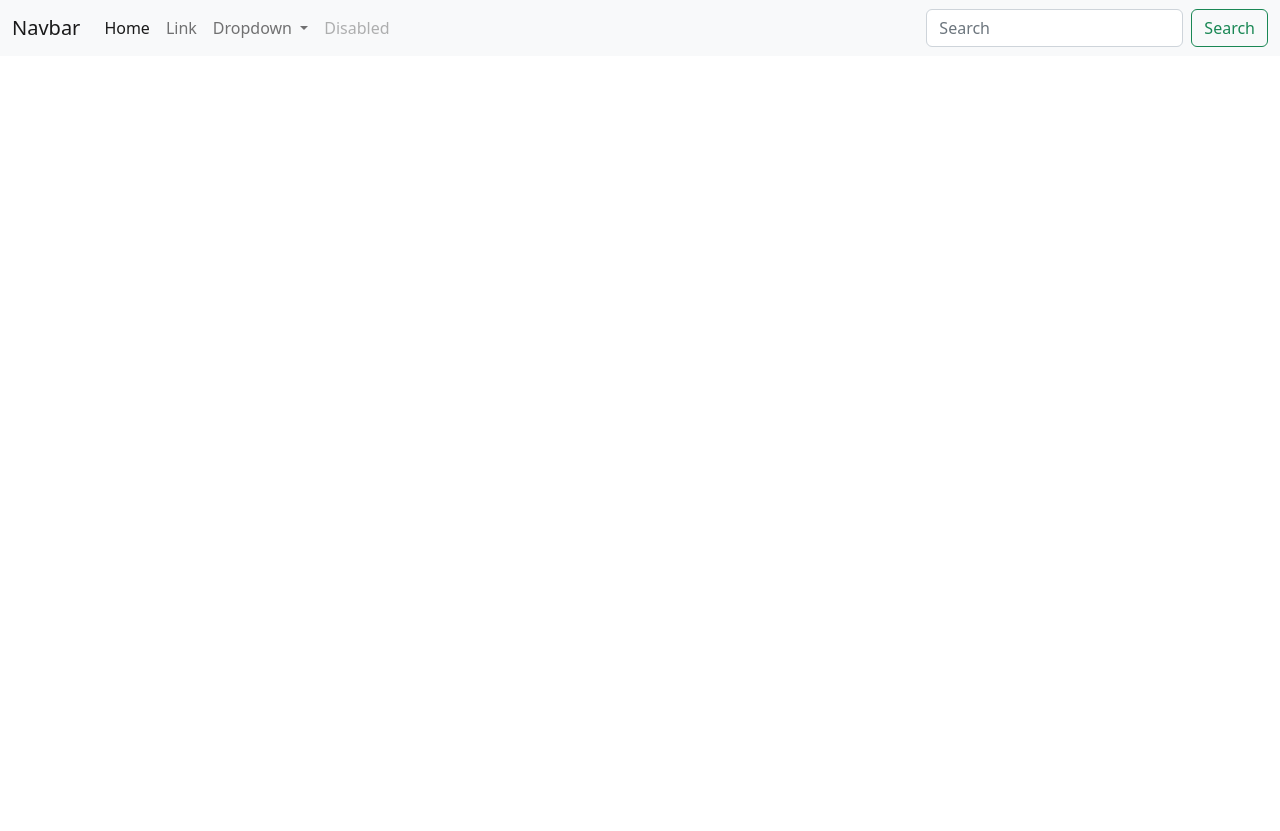
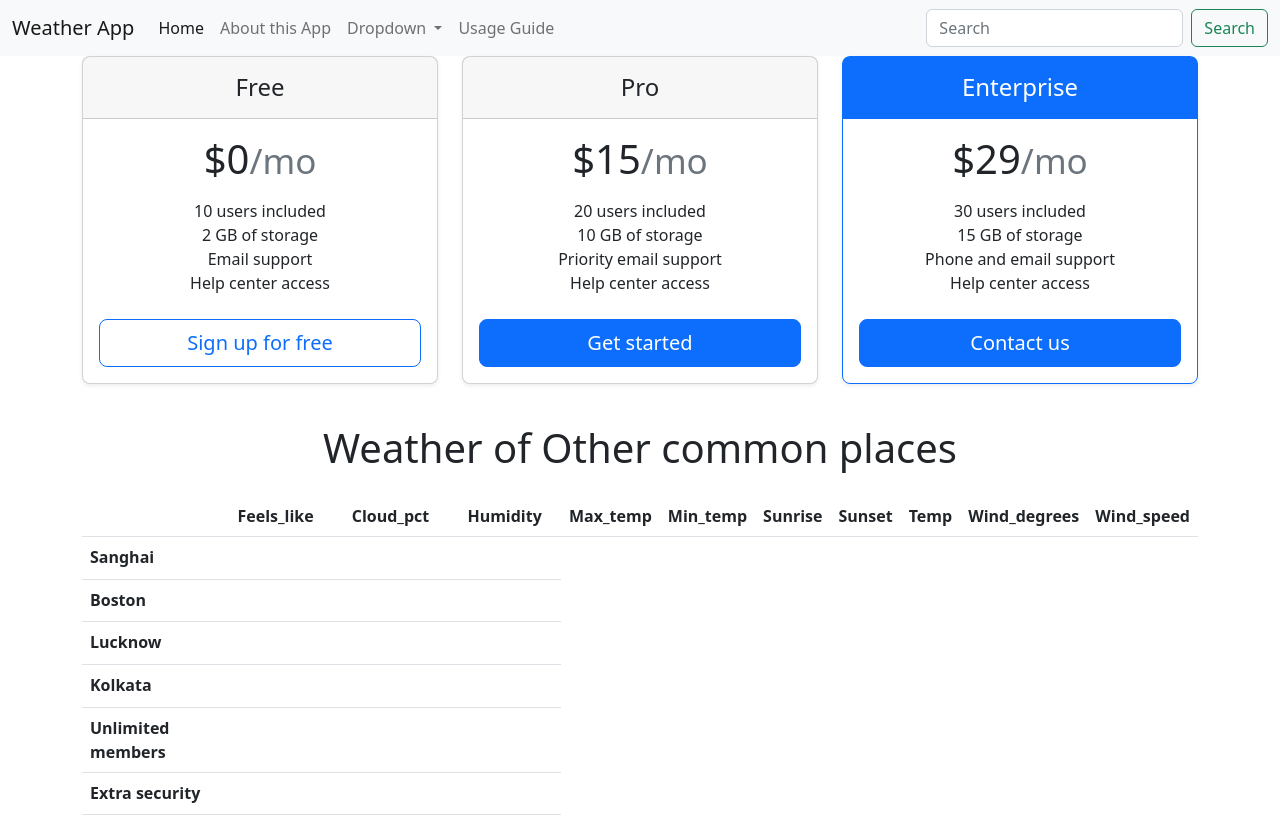
Before and after one commit to Utsav1256/Weather_App, a plain HTML site: page index.html in a window 1280 px wide. Before the commit the page ends 800 px from the top, so only its background shows below. Drawn offline with nearby package versions, Linux system fonts and the light colour scheme; no server answers.

Commit message:
add weather api

```diff
--- a/index.html
+++ b/index.html
@@ -9,7 +9,7 @@
   <body>
     <nav class="navbar navbar-expand-lg bg-light">
       <div class="container-fluid">
-        <a class="navbar-brand" href="#">Navbar</a>
+        <a class="navbar-brand" href="#">Weather App</a>
         <button class="navbar-toggler" type="button" data-bs-toggle="collapse" data-bs-target="#navbarSupportedContent" aria-controls="navbarSupportedContent" aria-expanded="false" aria-label="Toggle navigation">
           <span class="navbar-toggler-icon"></span>
         </button>
@@ -19,21 +19,21 @@
               <a class="nav-link active" aria-current="page" href="#">Home</a>
             </li>
             <li class="nav-item">
-              <a class="nav-link" href="#">Link</a>
+              <a class="nav-link" href="#">About this App</a>
             </li>
             <li class="nav-item dropdown">
               <a class="nav-link dropdown-toggle" href="#" role="button" data-bs-toggle="dropdown" aria-expanded="false">
                 Dropdown
               </a>
               <ul class="dropdown-menu">
-                <li><a class="dropdown-item" href="#">Action</a></li>
-                <li><a class="dropdown-item" href="#">Another action</a></li>
+                <li><a class="dropdown-item" href="#">Delhi</a></li>
+                <li><a class="dropdown-item" href="#">Seattle</a></li>
                 <li><hr class="dropdown-divider"></li>
-                <li><a class="dropdown-item" href="#">Something else here</a></li>
+                <li><a class="dropdown-item" href="#">Bangalore</a></li>
               </ul>
             </li>
             <li class="nav-item">
-              <a class="nav-link disabled">Disabled</a>
+              <a class="nav-link">Usage Guide</a>
             </li>
           </ul>
           <form class="d-flex" role="search">
@@ -43,6 +43,130 @@
         </div>
       </div>
     </nav>
+
+
+
+    <div class="container">
+      <main>
+        <div class="row row-cols-1 row-cols-md-3 mb-3 text-center">
+          <div class="col">
+            <div class="card mb-4 rounded-3 shadow-sm">
+              <div class="card-header py-3">
+                <h4 class="my-0 fw-normal">Free</h4>
+              </div>
+              <div class="card-body">
+                <h1 class="card-title pricing-card-title">$0<small class="text-muted fw-light">/mo</small></h1>
+                <ul class="list-unstyled mt-3 mb-4">
+                  <li>10 users included</li>
+                  <li>2 GB of storage</li>
+                  <li>Email support</li>
+                  <li>Help center access</li>
+                </ul>
+                <button type="button" class="w-100 btn btn-lg btn-outline-primary">Sign up for free</button>
+              </div>
+            </div>
+          </div>
+          <div class="col">
+            <div class="card mb-4 rounded-3 shadow-sm">
+              <div class="card-header py-3">
+                <h4 class="my-0 fw-normal">Pro</h4>
+              </div>
+              <div class="card-body">
+                <h1 class="card-title pricing-card-title">$15<small class="text-muted fw-light">/mo</small></h1>
+                <ul class="list-unstyled mt-3 mb-4">
+                  <li>20 users included</li>
+                  <li>10 GB of storage</li>
+                  <li>Priority email support</li>
+                  <li>Help center access</li>
+                </ul>
+                <button type="button" class="w-100 btn btn-lg btn-primary">Get started</button>
+              </div>
+            </div>
+          </div>
+          <div class="col">
+            <div class="card mb-4 rounded-3 shadow-sm border-primary">
+              <div class="card-header py-3 text-bg-primary border-primary">
+                <h4 class="my-0 fw-normal">Enterprise</h4>
+              </div>
+              <div class="card-body">
+                <h1 class="card-title pricing-card-title">$29<small class="text-muted fw-light">/mo</small></h1>
+                <ul class="list-unstyled mt-3 mb-4">
+                  <li>30 users included</li>
+                  <li>15 GB of storage</li>
+                  <li>Phone and email support</li>
+                  <li>Help center access</li>
+                </ul>
+                <button type="button" class="w-100 btn btn-lg btn-primary">Contact us</button>
+              </div>
+            </div>
+          </div>
+        </div>
+
+        <h2 class="display-6 text-center mb-4">Weather of Other common places</h2>
+
+        <div class="table-responsive">
+          <table class="table text-center">
+            <thead>
+              <tr>
+                <th style="width: 34%;"></th>
+                <th style="width: 22%;"> Feels_like </th>
+                <th style="width: 22%;"> Cloud_pct </th>
+                <th style="width: 22%;"> Humidity </th>
+                <th style="width: 22%;"> Max_temp </th>
+                <th style="width: 22%;"> Min_temp </th>
+                <th style="width: 22%;"> Sunrise </th>
+                <th style="width: 22%;"> Sunset </th>
+                <th style="width: 22%;"> Temp </th>
+                <th style="width: 22%;"> Wind_degrees </th>
+                <th style="width: 22%;"> Wind_speed </th>
+               </tr>
+            </thead>
+            <tbody>
+              <tr>
+                <th scope="row" class="text-start">Sanghai</th>
+                <td><svg class="bi" width="24" height="24"><use xlink:href="#check"></use></svg></td>
+                <td><svg class="bi" width="24" height="24"><use xlink:href="#check"></use></svg></td>
+                <td><svg class="bi" width="24" height="24"><use xlink:href="#check"></use></svg></td>
+              </tr>
+              <tr>
+                <th scope="row" class="text-start">Boston</th>
+                <td></td>
+                <td><svg class="bi" width="24" height="24"><use xlink:href="#check"></use></svg></td>
+                <td><svg class="bi" width="24" height="24"><use xlink:href="#check"></use></svg></td>
+              </tr>
+            </tbody>
+
+            <tbody>
+              <tr>
+                <th scope="row" class="text-start">Lucknow</th>
+                <td><svg class="bi" width="24" height="24"><use xlink:href="#check"></use></svg></td>
+                <td><svg class="bi" width="24" height="24"><use xlink:href="#check"></use></svg></td>
+                <td><svg class="bi" width="24" height="24"><use xlink:href="#check"></use></svg></td>
+              </tr>
+              <tr>
+                <th scope="row" class="text-start">Kolkata</th>
+                <td></td>
+                <td><svg class="bi" width="24" height="24"><use xlink:href="#check"></use></svg></td>
+                <td><svg class="bi" width="24" height="24"><use xlink:href="#check"></use></svg></td>
+              </tr>
+              <tr>
+                <th scope="row" class="text-start">Unlimited members</th>
+                <td></td>
+                <td><svg class="bi" width="24" height="24"><use xlink:href="#check"></use></svg></td>
+                <td><svg class="bi" width="24" height="24"><use xlink:href="#check"></use></svg></td>
+              </tr>
+              <tr>
+                <th scope="row" class="text-start">Extra security</th>
+                <td></td>
+                <td></td>
+                <td><svg class="bi" width="24" height="24"><use xlink:href="#check"></use></svg></td>
+              </tr>
+            </tbody>
+          </table>
+        </div>
+      </main>
+    </div>
+
     <script src="https://cdn.jsdelivr.net/npm/bootstrap@5.2.3/dist/js/bootstrap.bundle.min.js" integrity="sha384-kenU1KFdBIe4zVF0s0G1M5b4hcpxyD9F7jL+jjXkk+Q2h455rYXK/7HAuoJl+0I4" crossorigin="anonymous"></script>
     <script src="script.js"></script>
   </body>
--- a/script.js
+++ b/script.js
@@ -0,0 +1,12 @@
+const options = {
+	method: 'GET',
+	headers: {
+		'X-RapidAPI-Key': 'd69231acacmshc3d2f727188818bp1b4cd3jsnb5a34e1e83f7',
+		'X-RapidAPI-Host': 'weather-by-api-ninjas.p.rapidapi.com'
+	}
+};
+
+fetch('https://weather-by-api-ninjas.p.rapidapi.com/v1/weather?city=Seattle', options)
+	.then(response => response.json())
+	.then(response => console.log(response))
+	.catch(err => console.error(err));
```
Also changed, not shown: 1 other file.
